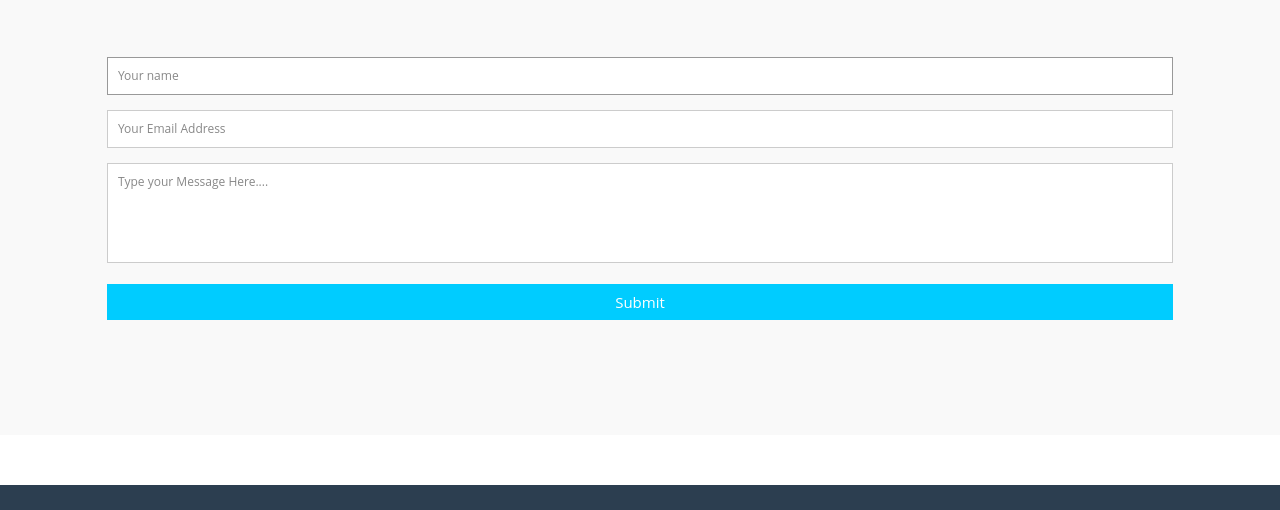
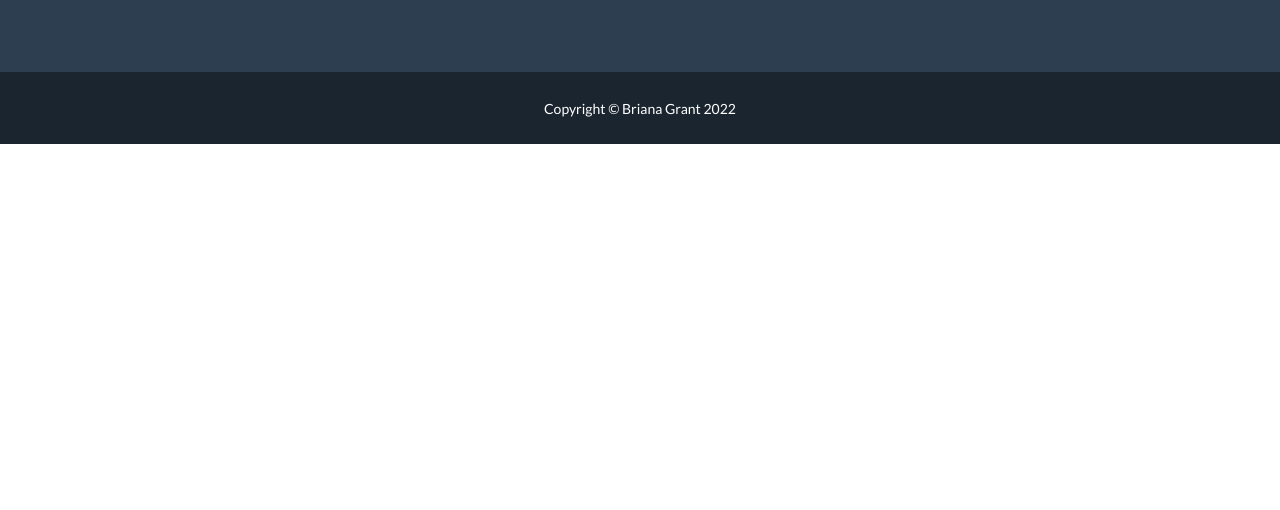
Before and after one commit to grantbriana/Portfolio, a plain HTML site: page index.html in a window 1280 px wide. Shown: the part 2290-2800 px from the top of the page. After the commit the page ends 2434 px from the top, so only its background shows below. Drawn offline with nearby package versions, Linux system fonts and the light colour scheme.

Commit message:
contact form removed, resume template fixed

```diff
--- a/index.html
+++ b/index.html
@@ -144,46 +144,6 @@
 
         </section>
 
-        <!-- Contact Section-->
-        <section class="page-section" id="contact">
-
-            <div class="container">
-                <!-- Contact Section Heading-->
-                <h2 class="page-section-heading text-center text-uppercase text-secondary mb-0">Contact Me</h2>
-                <!-- Icon Divider-->
-                <div class="divider-custom">
-                    <div class="divider-custom-line"></div>
-                    <div class="divider-custom-icon"><i class="fas fa-star"></i></div>
-                    <div class="divider-custom-line"></div>
-                </div>
-                <!-- Contact Section Form-->
-                <!--
-                <div class="row justify-content-center">
-                    <div class="col-lg-8 col-xl-7">
-                    </div>
-                </div>
-                -->
-            </div>
-            <div class="container">
-                <form id="contact" action="mailto:briana.grant45@gmail.com" method="post" enctype="text/plain">
-                  <fieldset>
-                    <input placeholder="Your name" type="text" tabindex="1" required autofocus>
-                  </fieldset>
-                  <fieldset>
-                    <input placeholder="Your Email Address" type="email" tabindex="2" required>
-                  </fieldset>
-
-                  <fieldset>
-                    <textarea placeholder="Type your Message Here...." tabindex="5" required></textarea>
-                  </fieldset>
-                  <fieldset>
-                    <button name="submit" type="submit" id="contact-submit" data-submit="...Sending">Submit</button>
-                  </fieldset>
-                </form>
-
-
-              </div>
-        </section>
 
         <!-- Footer-->
         <footer class="footer text-center">
```
Also changed, not shown: contact.html (added, +35 -0 lines).
